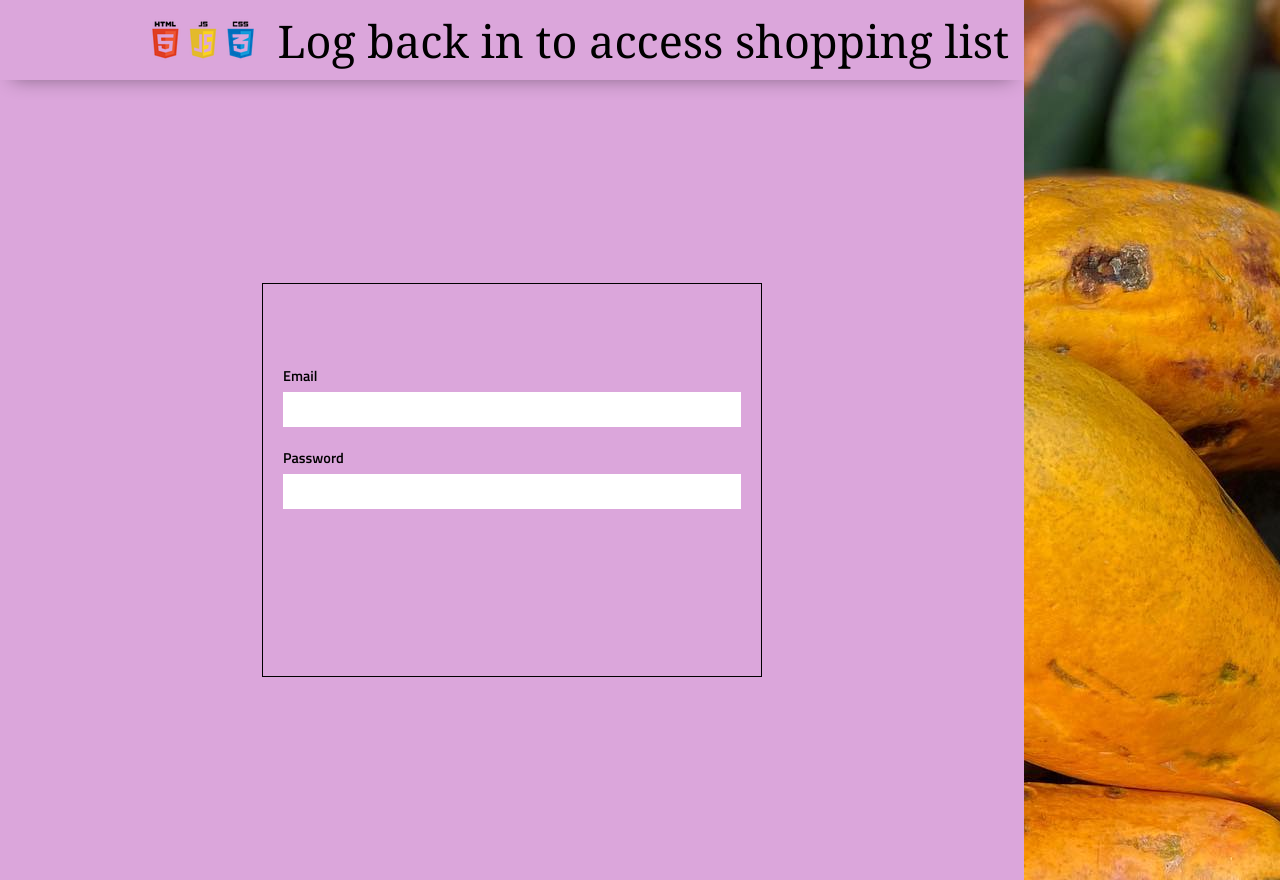
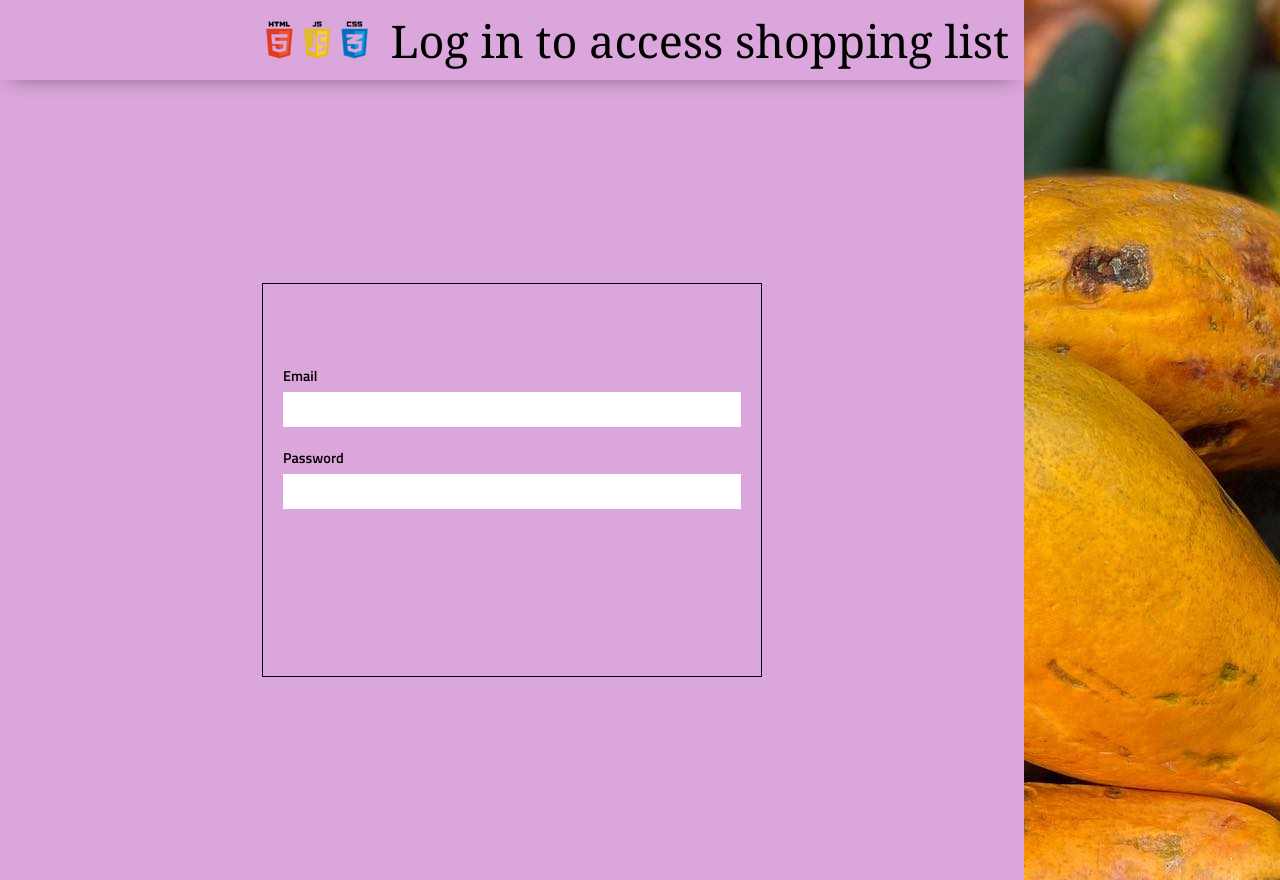
Before and after one commit to akilah-p/shoppinglist, a plain HTML site: page auth/index.html in a window 1280 px wide. Drawn offline with nearby package versions, Linux system fonts and the light colour scheme.

Commit message:
styling update

```diff
--- a/auth/index.html
+++ b/auth/index.html
@@ -25,7 +25,7 @@
 <body>
     <header class="page-header">
         <img class="logo" src="/assets/html_css_js.png">
-        <p class="title">Log back in to access shopping list</p>
+        <p class="title">Log in to access shopping list</p>
 
     </header>
 
```
